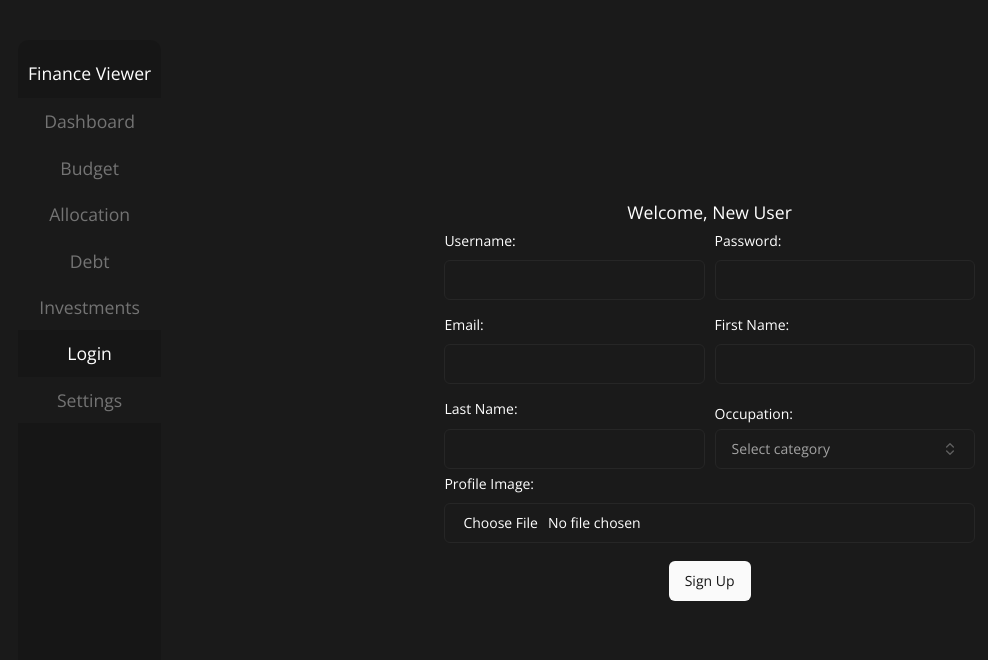
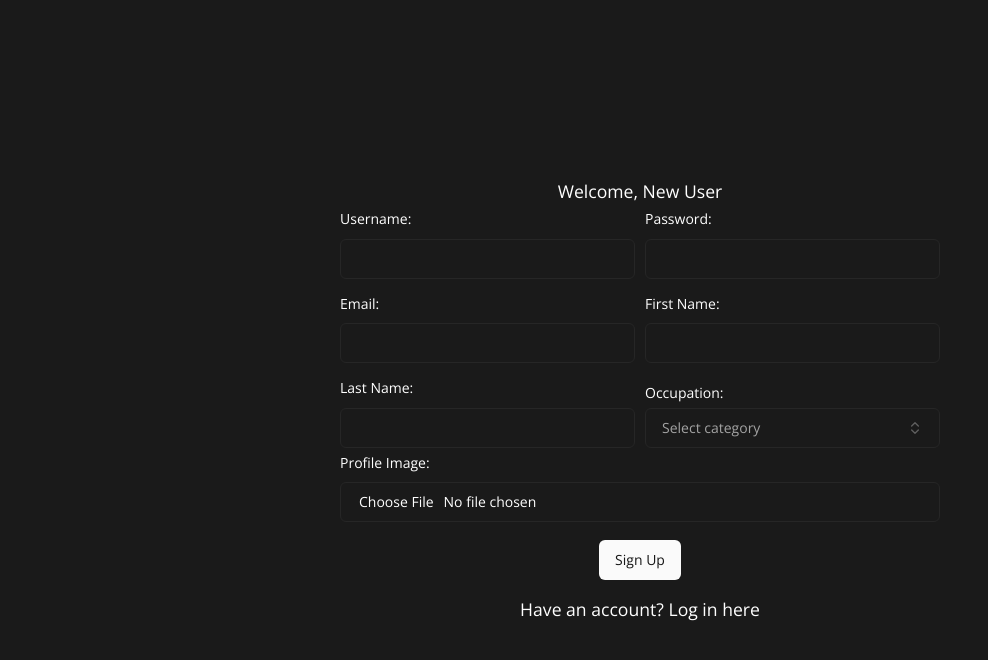
Before and after one commit to Nikoloz97/finance-viewer-v2, a Next.js app: page /user/signup in a window 1280 px wide. Shown: the top 660 px of the page, without its empty margins (0-988 px from the left). Built offline with nearby package versions, Linux system fonts and the light colour scheme.

Commit message:
Sidebar is now hidden on login and signup screens

```diff
--- /dev/null
+++ b/src/app/layout-wrapper.tsx
@@ -0,0 +1,31 @@
+"use client";
+
+import { usePathname } from "next/navigation";
+import Sidebar from "./sidebar";
+
+// conditionally renders sidebar
+
+export default function LayoutWrapper({
+  children,
+}: {
+  children: React.ReactNode;
+}) {
+  const pathname = usePathname();
+
+  console.log(pathname);
+
+  const isSidebarHidden = pathname === "/" || pathname === "/user/signup";
+
+  return (
+    <>
+      {!isSidebarHidden && <Sidebar />}
+      <div
+        className={`flex-1 h-full flex justify-center items-center py-10 pr-10 ${
+          isSidebarHidden ? "pl-10" : ""
+        }`}
+      >
+        {children}
+      </div>
+    </>
+  );
+}
--- a/src/app/layout.tsx
+++ b/src/app/layout.tsx
@@ -6,6 +6,7 @@ import { ToastProvider } from "@/toast-provider";
 import { Suspense } from "react";
 import Loading from "./loading";
 import "./globals.css";
+import LayoutWrapper from "./layout-wrapper";
 
 const openSans = Open_Sans({
   subsets: ["latin"],
@@ -32,12 +33,8 @@ export default function RootLayout({
         className={`${openSans.className} antialiased dark flex h-screen items-center`}
       >
         <Providers>
-          <Sidebar />
-          {/* flex-1 = takes up rest of container */}
           <Suspense fallback={<Loading />}>
-            <div className="flex-1 h-full flex justify-center items-center py-10 pr-10">
-              {children}
-            </div>
+            <LayoutWrapper>{children}</LayoutWrapper>
           </Suspense>
           <ToastProvider />
         </Providers>
--- a/src/app/sidebar.tsx
+++ b/src/app/sidebar.tsx
@@ -30,7 +30,7 @@ export default function Sidebar() {
           {user ? (
             <Link href={"/profile"}>Profile</Link>
           ) : (
-            <Link href={"/user/login"}>Login</Link>
+            <Link href={"/"}>Login</Link>
           )}
           <Link className="navbar-disabled" aria-disabled href={"/settings"}>
             Settings
--- a/src/app/user/signup/page.tsx
+++ b/src/app/user/signup/page.tsx
@@ -36,6 +36,7 @@ import { responseMessage } from "@/app/utils/default-response-message";
 import { formDataPost } from "@/app/utils/http-request-service";
 import { useState } from "react";
 import LoadingOverlay from "@/app/utils/loading-overlay/loading-overlay";
+import Link from "next/link";
 
 export default function Signup() {
   const router = useRouter();
@@ -246,6 +247,9 @@ export default function Signup() {
           </div>
         </form>
       </Form>
+      <Link className="w-full block text-center mt-4" href={"/"}>
+        {`Have an account? Log in here`}
+      </Link>
     </div>
   );
 }
```
